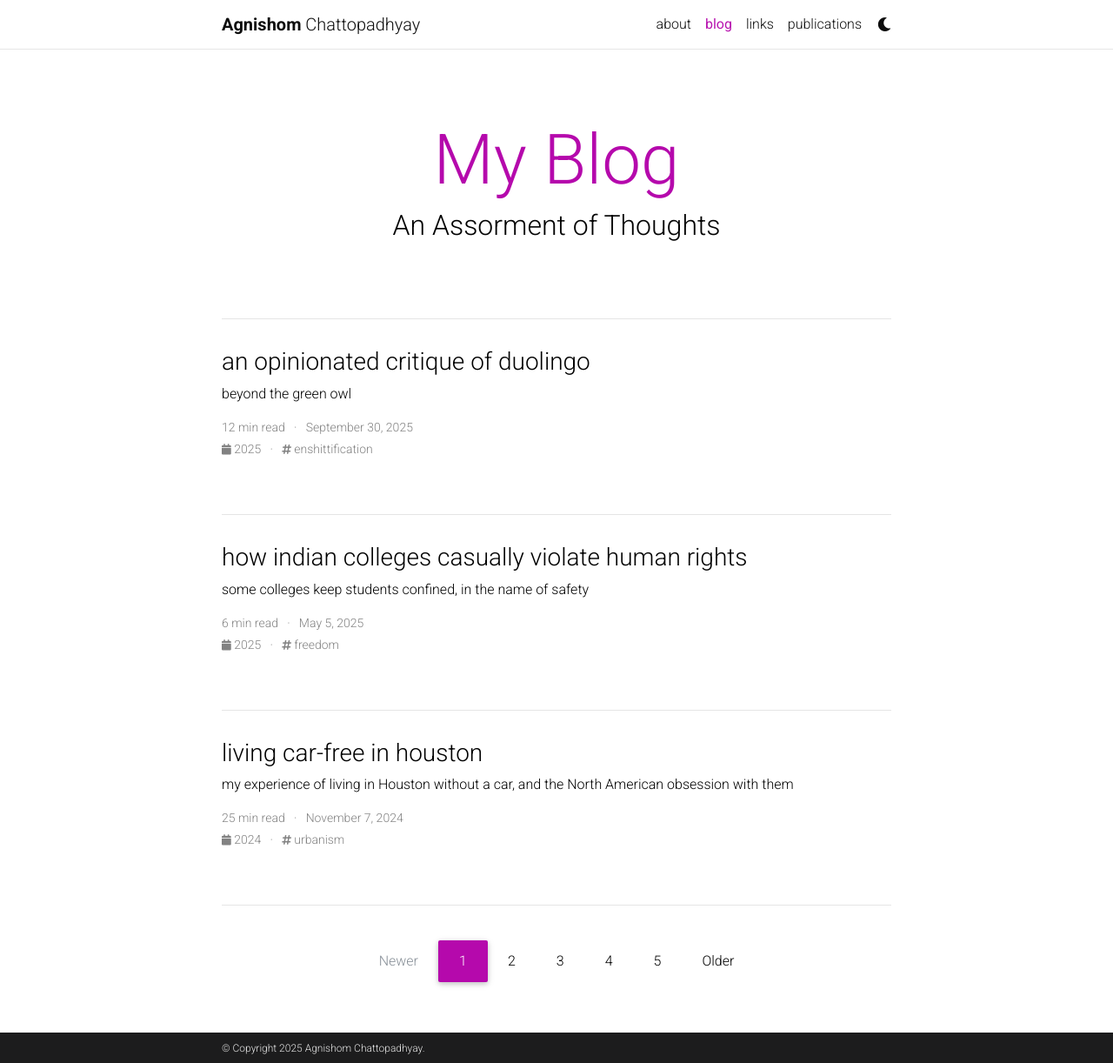
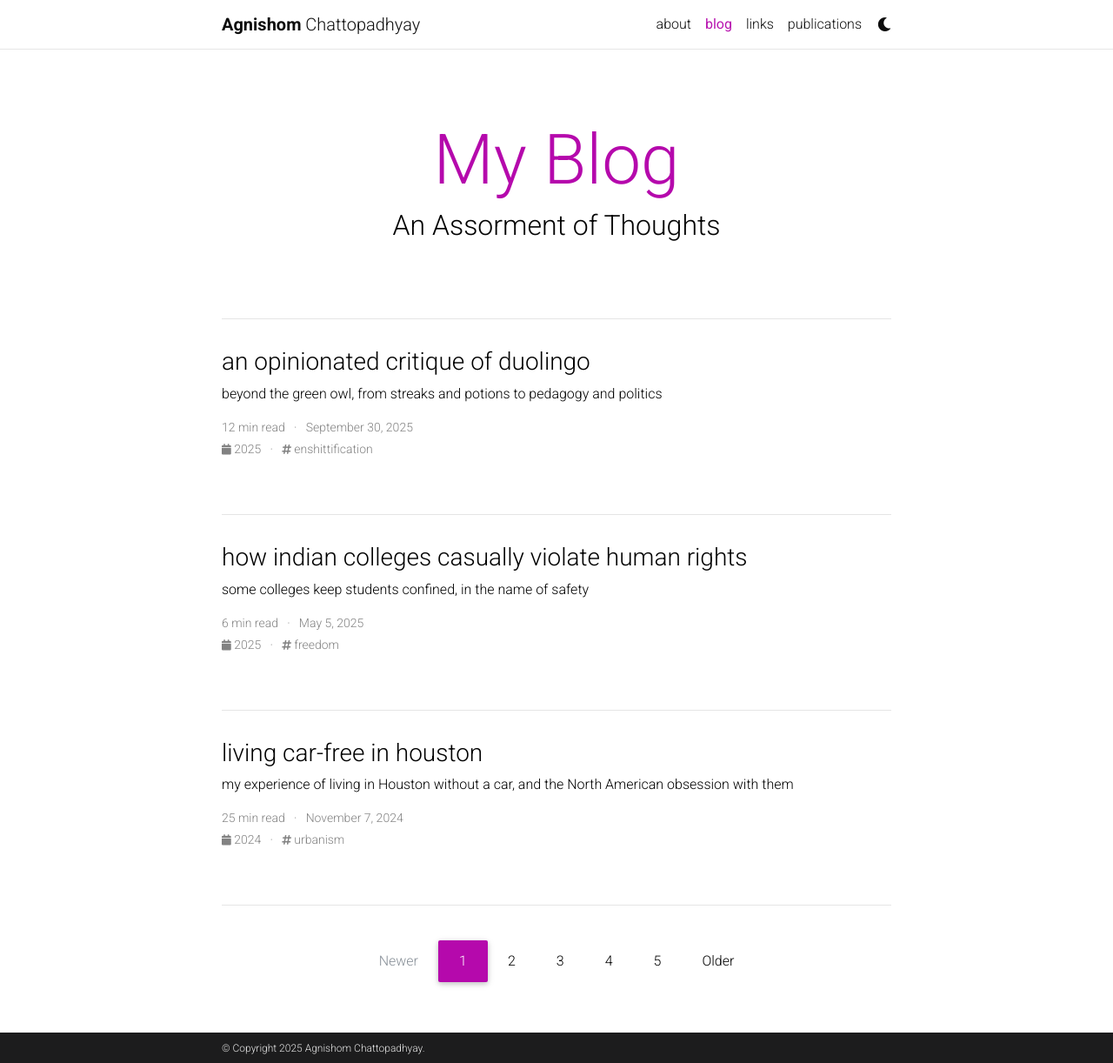
Before and after one commit to Agnishom/agnishom.github.io, a Jekyll site: the page built from blog/index.html, in a window 1280 px wide and 1222 px high. Shown: the whole window at 87% size. Built offline with Jekyll 4.4.1, drawn with Linux system fonts in a browser that asks for light colours; nearby versions of some CDN libraries; the list of posts is cut into pages by our own code; comment, search, counter and statistics services are not loaded; a style sheet for code colours, icons or effects is not loaded.

Commit message:
update description

```diff
--- a/_posts/2025-09-30-duolingo.md
+++ b/_posts/2025-09-30-duolingo.md
@@ -2,7 +2,7 @@
 layout: post
 title: an opinionated critique of duolingo
 date: 2025-09-30
-description: beyond the green owl
+description: beyond the green owl, from streaks and potions to pedagogy and politics
 tags: enshittification
 comments: false
 ---
```
